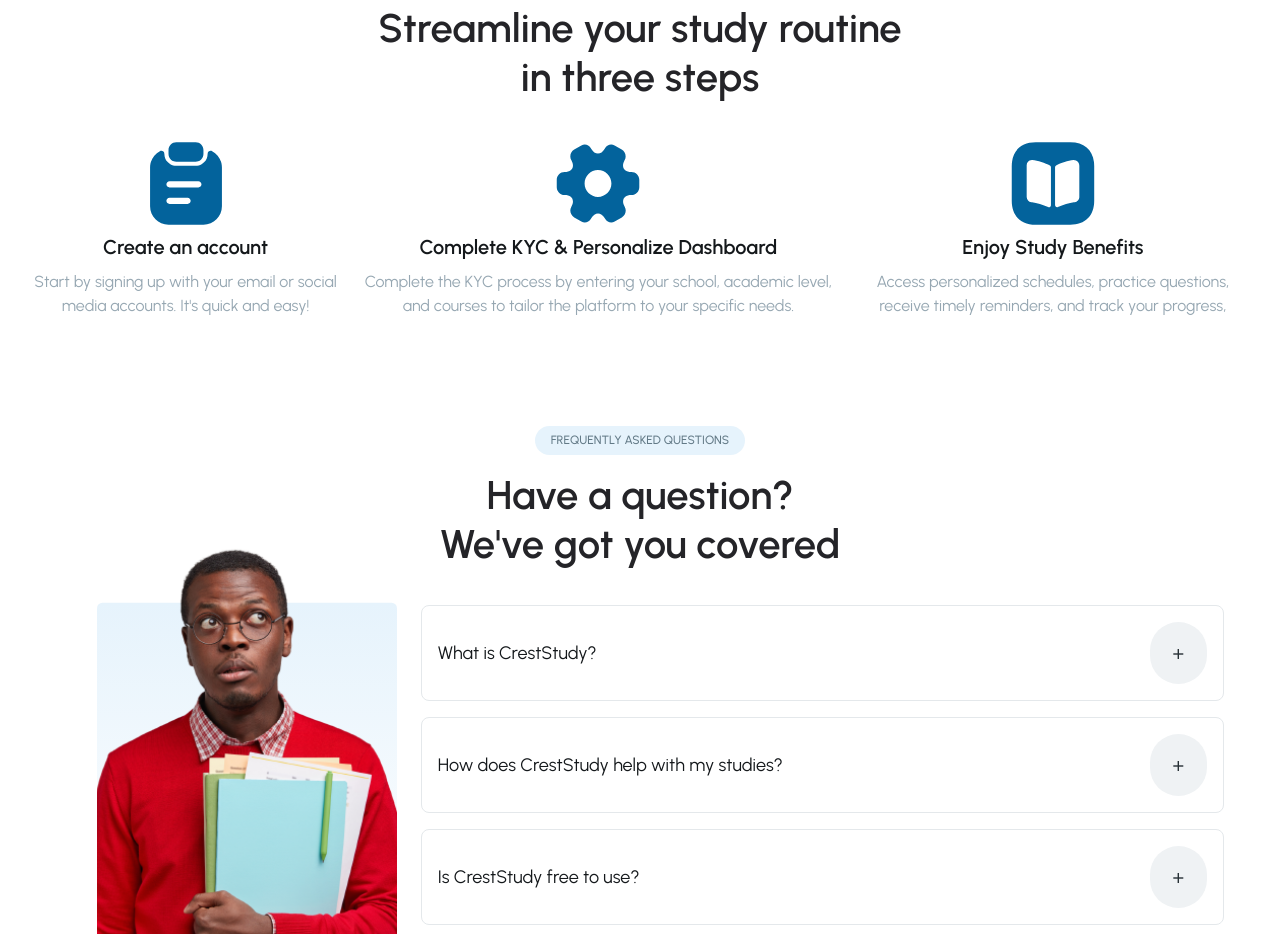
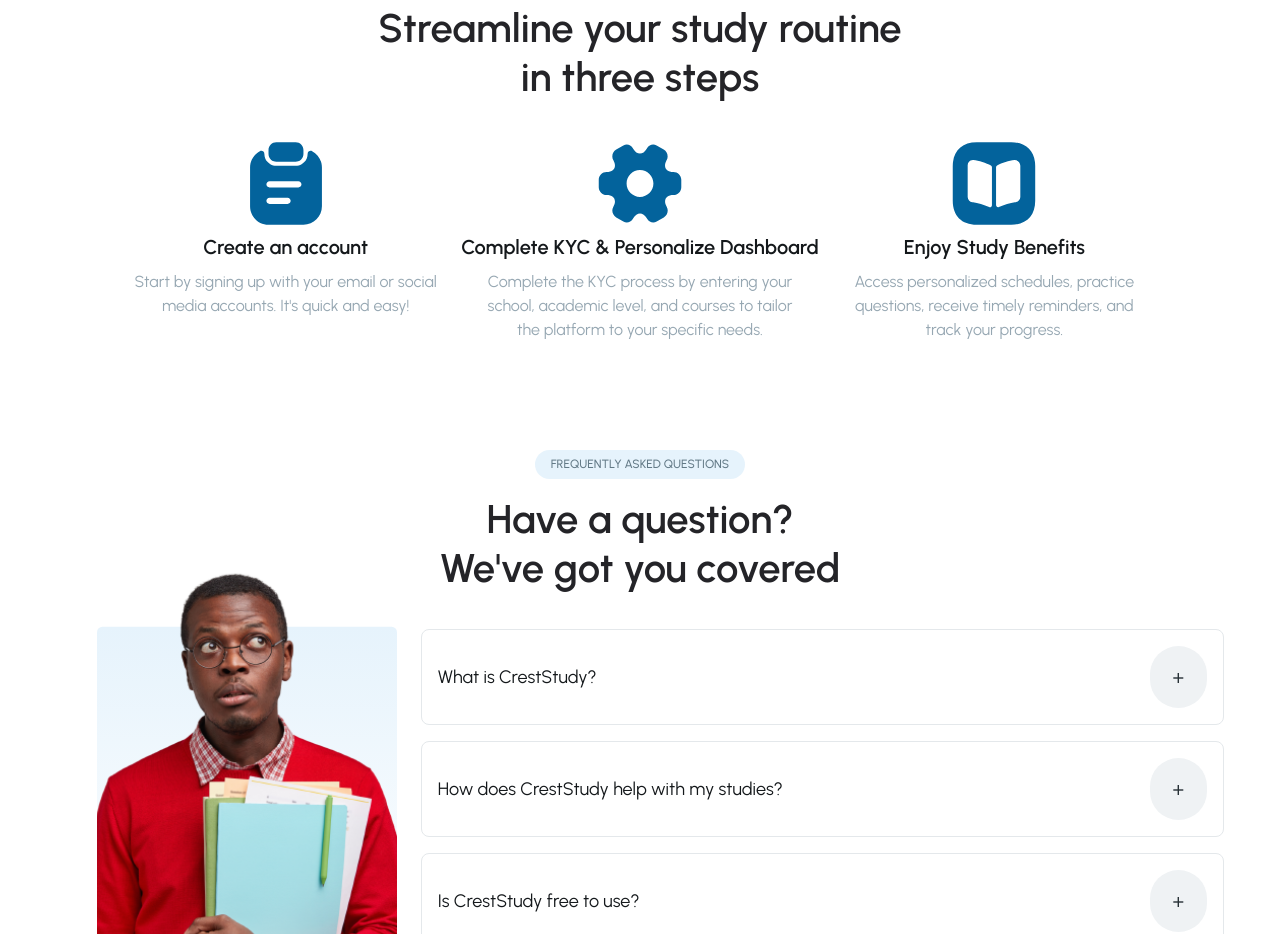
Before and after one commit to StudyCrest/CrestStudy-Web, a Next.js app: page / in a window 1280 px wide. Shown: the part 2380-3314 px from the top of the page. Built offline with nearby package versions, Linux system fonts and the light colour scheme.

Commit message:
fix card section of home page

```diff
--- a/src/app/page.tsx
+++ b/src/app/page.tsx
@@ -151,26 +151,28 @@ export default function Home() {
             extraStyle="w-[563px]"
           />
         </div>
-        <div className="container mx-auto px-4 sm:px-6 lg:px-8 flex flex-col sm:flex-row justify-center mt-5">
-          <div className="mr-5">
+        <div className="container mx-auto px-4 sm:px-6 lg:px-8 flex flex-col lg:flex-row justify-center mt-5 space-y-5 sm:space-y-0 sm:space-x-5">
+          <div>
             <Card
               image="/assets/create-account.svg"
               title="Create an account"
               description="Start by signing up with your email or social media accounts. It's quick and easy!"
             />
           </div>
-          <div className="mr-5">
+          <div>
             <Card
               image="/assets/setting.svg"
               title="Complete KYC & Personalize Dashboard"
               description="Complete the KYC process by entering your school, academic level, and courses to tailor the platform to your specific needs."
             />
           </div>
-          <Card
-            image="/assets/study-benefit.svg"
-            title="Enjoy Study Benefits"
-            description="Access personalized schedules, practice questions, receive timely reminders, and track your progress,"
-          />
+          <div>
+            <Card
+              image="/assets/study-benefit.svg"
+              title="Enjoy Study Benefits"
+              description="Access personalized schedules, practice questions, receive timely reminders, and track your progress."
+            />
+          </div>
         </div>
       </section>
 
--- a/src/components/Card/index.tsx
+++ b/src/components/Card/index.tsx
@@ -9,7 +9,7 @@ interface Props {
 
 export const Card: FC<Props> = ({ title, description, image }) => {
   return (
-    <div>
+    <div className="text-center">
       <div className="flex justify-center">
         <Image
           src={image}
@@ -22,9 +22,11 @@ export const Card: FC<Props> = ({ title, description, image }) => {
       <h2 className="text-studycrest-13 text-xl font-semibold leading-[29.28px] pb-2">
         {title}
       </h2>
-      <p className="pb-3 text-studycrest-12 text-[15px] sm:text-base font-normal leading-[22.72px]">
-        {description}
-      </p>
+      <div className="flex justify-center">
+        <p className="w-[311px] pb-3 text-studycrest-12 text-[15px] sm:text-base font-normal leading-[22.72px]">
+          {description}
+        </p>
+      </div>
     </div>
   );
 };
```
Also changed, not shown: 1 other file (tests, documents, lock files or other folders).
